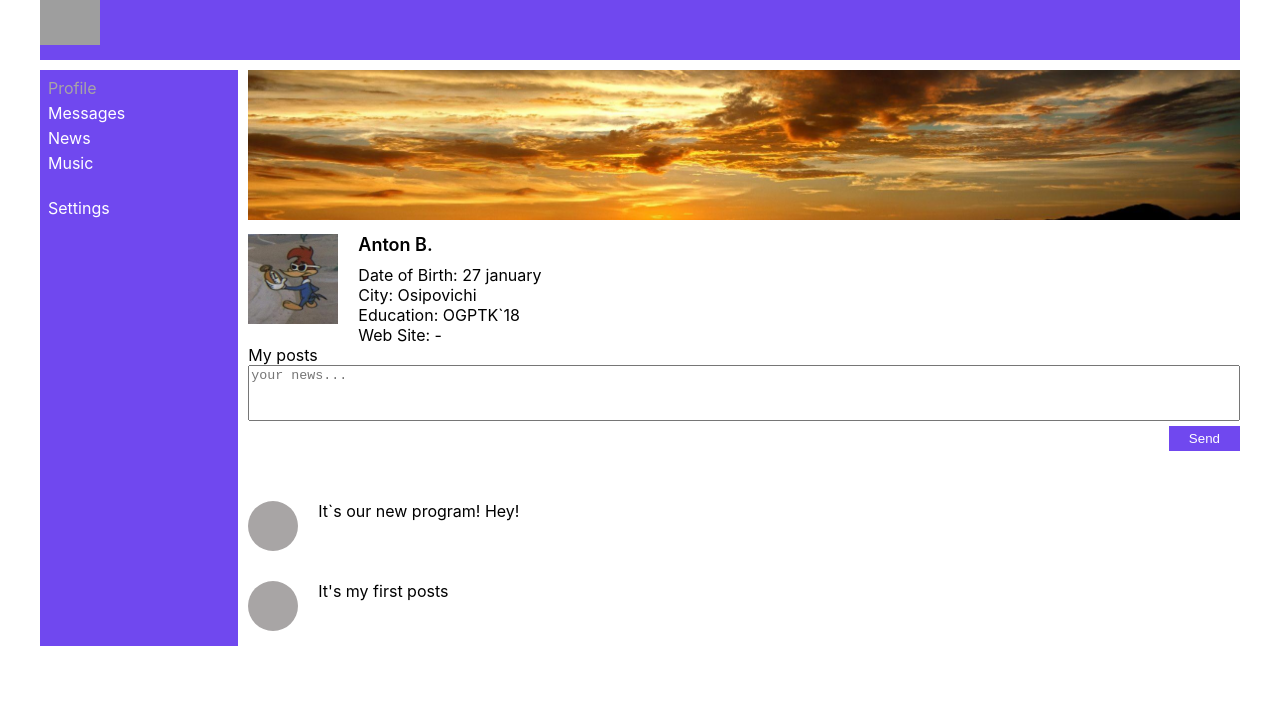
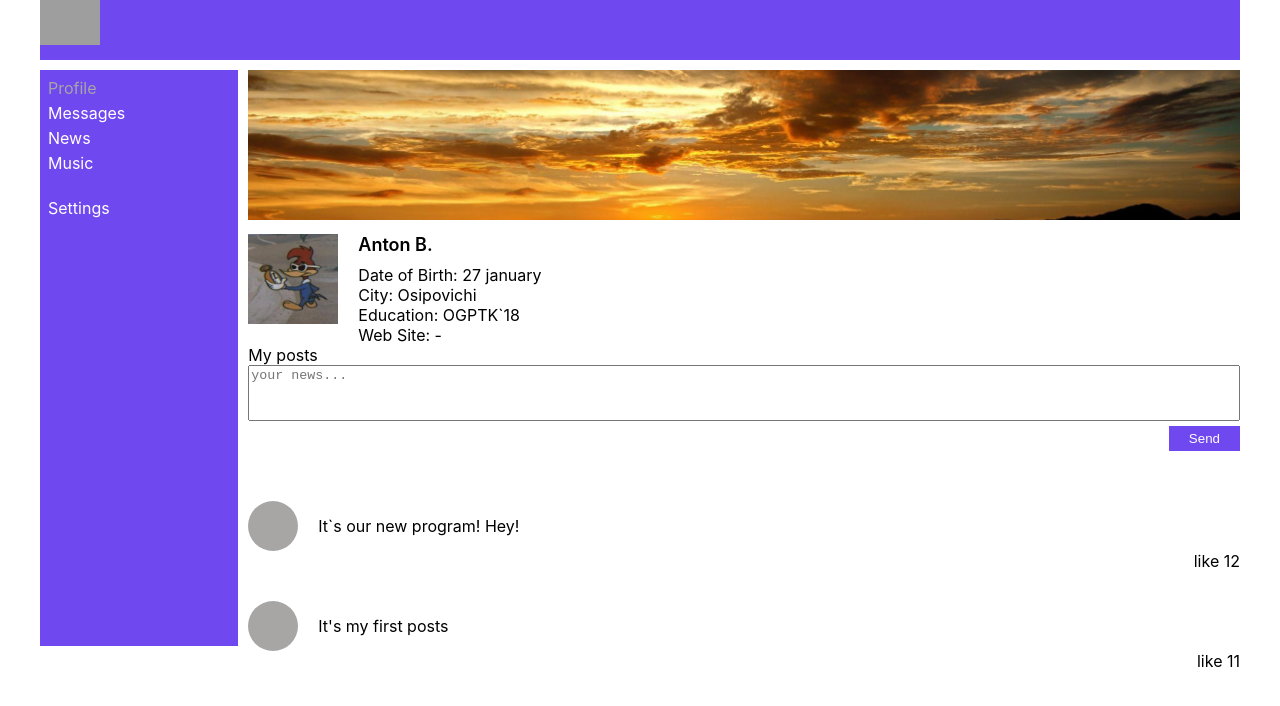
Before and after one commit to T-DubX/Way-of-the-Samurai, a React (Create React App) app: page /profile in a window 1280 px wide. Shown: the top 706 px of the page. Built offline with nearby package versions, Linux system fonts and the light colour scheme; grey boxes are pictures that could not be loaded.

Commit message:
put the data into functional components

```diff
--- a/src/components/dialogs/Dialogs.tsx
+++ b/src/components/dialogs/Dialogs.tsx
@@ -1,12 +1,37 @@
 import React, {FC} from 'react';
 import s from './Dialogs.module.css'
-import {NavLink} from "react-router-dom";
 import {DialogItem} from "./dialogItem/DialogItem";
 import {Message} from "./message/Message";
+
+type DialogsDataType = {
+    id: number
+    name: string
+}
+
+type MessageDataType = {
+    id: number
+    message: string
+}
 
 type DialogsPropsType = {}
 
 export const Dialogs: FC<DialogsPropsType> = (props) => {
+
+    const dialogsData: DialogsDataType[] = [
+        {id: 1, name: 'Anton'},
+        {id: 2, name: 'Alex'},
+        {id: 3, name: 'Valera'},
+        {id: 4, name: 'Pasha'},
+        {id: 5, name: 'Viktoria'},
+        {id: 6, name: 'Ekaterina'},
+    ]
+
+    const messageData: MessageDataType[] = [
+        {id: 1, message: 'Hello world'},
+        {id: 2, message: 'I am from Belarus'},
+        {id: 3, message: 'How are you?'},
+    ]
+
     return (
         <div className={s.dialogs}>
             <div className={s.dialogsItems}>
--- a/src/components/profile/myPosts/MyPosts.tsx
+++ b/src/components/profile/myPosts/MyPosts.tsx
@@ -2,7 +2,19 @@ import React from 'react';
 import s from './MyPosts.module.css'
 import {Post} from "./posts/Post";
 
+type PostsType = {
+    id: number
+    message: string
+    likesCount: number
+}
+
 export const MyPosts = () => {
+
+    const postsData: PostsType[] = [
+        {id: 1, message: 'It`s our new program! Hey!', likesCount: 12},
+        {id: 1, message: 'It`s my first posts', likesCount: 11},
+    ]
+
     return (
         <div>
             My posts
@@ -12,8 +24,8 @@ export const MyPosts = () => {
                 <button className={s.btn}>Send</button>
             </div>
 
-            <Post message={' It`s our new program! Hey!'}/>
-            <Post message={"It's my first posts"}/>
+            <Post message={' It`s our new program! Hey!'} likeCount={12}/>
+            <Post message={"It's my first posts"} likeCount={11}/>
 
         </div>
     );
--- a/src/components/profile/myPosts/posts/Post.module.css
+++ b/src/components/profile/myPosts/posts/Post.module.css
@@ -1,7 +1,14 @@
+.wrapperItem {
+    display: flex;
+    flex-direction: column;
+    align-items: flex-start;
+    margin-bottom: 30px;
+}
+
 .item {
     display: flex;
     gap: 20px;
-    margin-bottom: 30px;
+    align-items: center;
 }
 
 .img {
@@ -14,3 +21,7 @@
 .text {
     margin: 0;
 }
+
+.likeCount {
+    align-self: flex-end;
+}
--- a/src/components/profile/myPosts/posts/Post.tsx
+++ b/src/components/profile/myPosts/posts/Post.tsx
@@ -3,15 +3,19 @@ import s from './Post.module.css'
 
 type PostPropsType = {
     message: string
+    likeCount: number
 }
 
 export const Post = (props: PostPropsType) => {
     return (
-        <div className={s.item}>
-            <div className={s.img}></div>
-            <p className={s.text}>
-                {props.message}
-            </p>
+        <div className={s.wrapperItem}>
+            <div className={s.item}>
+                <div className={s.img}></div>
+                <p className={s.text}>
+                    {props.message}
+                </p>
+            </div>
+            <span className={s.likeCount}>like {props.likeCount}</span>
         </div>
     );
 };
```
